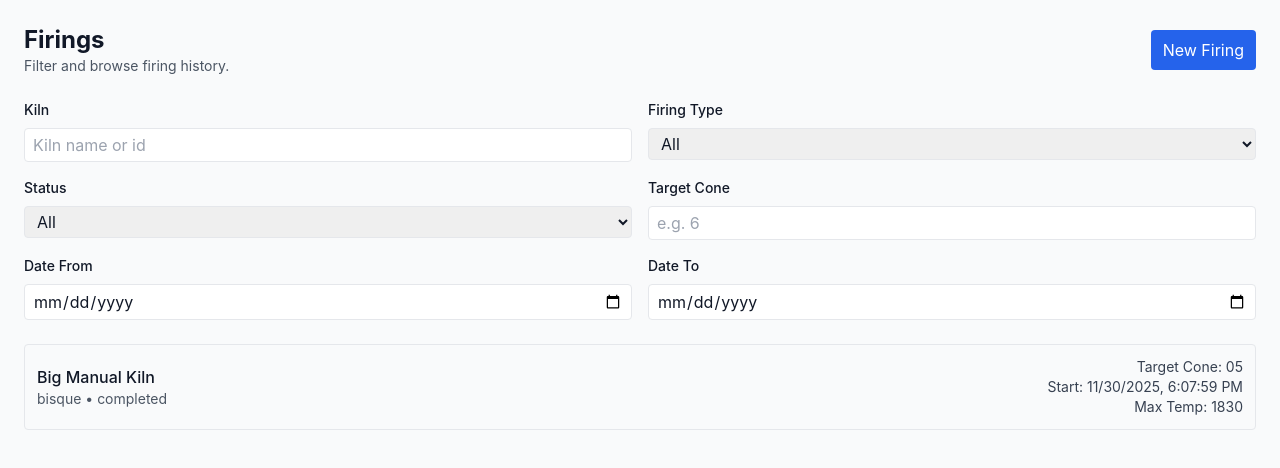
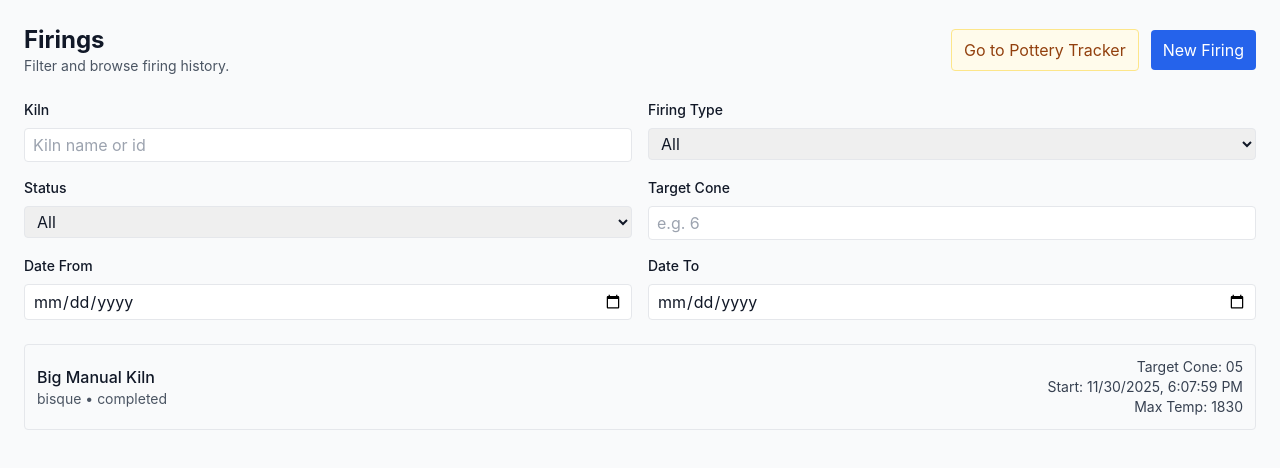
Before and after one commit to jdin9/KilnTracker, a Next.js app: page /firings in a window 1280 px wide. Shown: the top 468 px of the page. Built offline with nearby package versions, Linux system fonts and the light colour scheme.

Commit message:
Add pottery tracker link from firings dashboard

```diff
--- a/src/app/firings/page.tsx
+++ b/src/app/firings/page.tsx
@@ -44,12 +44,20 @@ export default function FiringsPage() {
             Filter and browse firing history.
           </p>
         </div>
+        <div className="flex items-center gap-3">
+          <Link
+            href="/projects"
+            className="px-3 py-2 rounded border border-amber-200 text-amber-800 bg-amber-50 hover:bg-amber-100"
+          >
+            Go to Pottery Tracker
+          </Link>
           <Link
             href="/firings/new"
             className="px-3 py-2 bg-blue-600 text-white rounded"
           >
             New Firing
           </Link>
+        </div>
       </header>
 
       <section className="grid grid-cols-2 gap-4">
```
Lines whose indentation alone changed are shown as unchanged.
